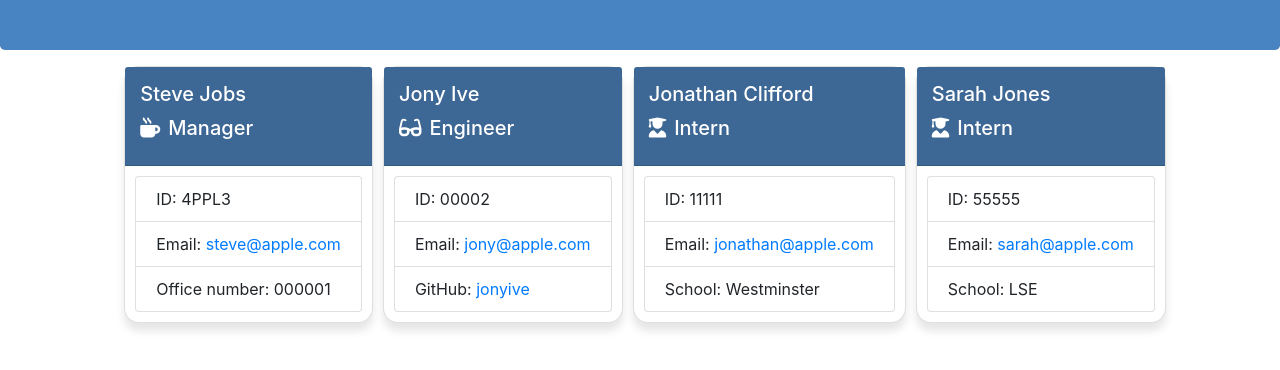
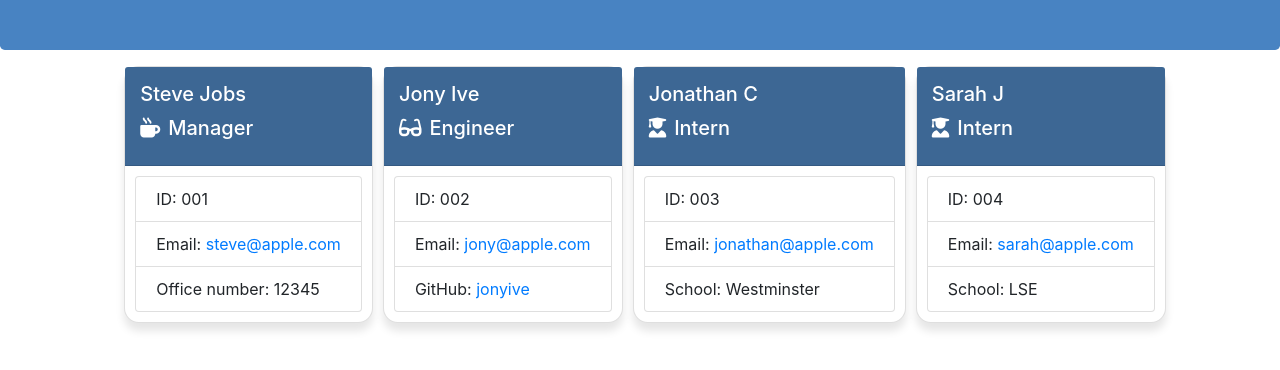
Before and after one commit to jonnoclifford/Team-Profile-Generator, a website: page output/team.html in a window 1280 px wide. Shown: the part 134-504 px from the top of the page. Drawn offline with nearby package versions, Linux system fonts and the light colour scheme.

Commit message:
final files added

```diff
--- a/output/team.html
+++ b/output/team.html
@@ -32,9 +32,9 @@
         </div>
         <div class="card-body">
             <ul class="list-group">
-                <li class="list-group-item">ID: 4PPL3</li>
+                <li class="list-group-item">ID: 001</li>
                 <li class="list-group-item">Email: <a href="mailto:steve@apple.com">steve@apple.com</a></li>
-                <li class="list-group-item">Office number: 000001</li>
+                <li class="list-group-item">Office number: 12345</li>
             </ul>
         </div>
     </div>
@@ -46,7 +46,7 @@
     </div>
     <div class="card-body">
         <ul class="list-group">
-            <li class="list-group-item">ID: 00002</li>
+            <li class="list-group-item">ID: 002</li>
             <li class="list-group-item">Email: <a href="mailto:jony@apple.com">jony@apple.com</a></li>
             <li class="list-group-item">GitHub: <a href="https://github.com/jonyive" target="_blank" rel="noopener noreferrer">jonyive</a></li>
         </ul>
@@ -55,12 +55,12 @@
 
         <div class="card employee-card">
     <div class="card-header">
-        <h2 class="card-title">Jonathan Clifford</h2>
+        <h2 class="card-title">Jonathan C</h2>
         <h3 class="card-title"><i class="fas fa-user-graduate mr-2"></i>Intern</h3>
     </div>
     <div class="card-body">
         <ul class="list-group">
-            <li class="list-group-item">ID: 11111</li>
+            <li class="list-group-item">ID: 003</li>
             <li class="list-group-item">Email: <a href="mailto:jonathan@apple.com">jonathan@apple.com</a></li>
             <li class="list-group-item">School: Westminster</li>
         </ul>
@@ -69,12 +69,12 @@
 
         <div class="card employee-card">
     <div class="card-header">
-        <h2 class="card-title">Sarah Jones</h2>
+        <h2 class="card-title">Sarah J</h2>
         <h3 class="card-title"><i class="fas fa-user-graduate mr-2"></i>Intern</h3>
     </div>
     <div class="card-body">
         <ul class="list-group">
-            <li class="list-group-item">ID: 55555</li>
+            <li class="list-group-item">ID: 004</li>
             <li class="list-group-item">Email: <a href="mailto:sarah@apple.com">sarah@apple.com</a></li>
             <li class="list-group-item">School: LSE</li>
         </ul>
```
